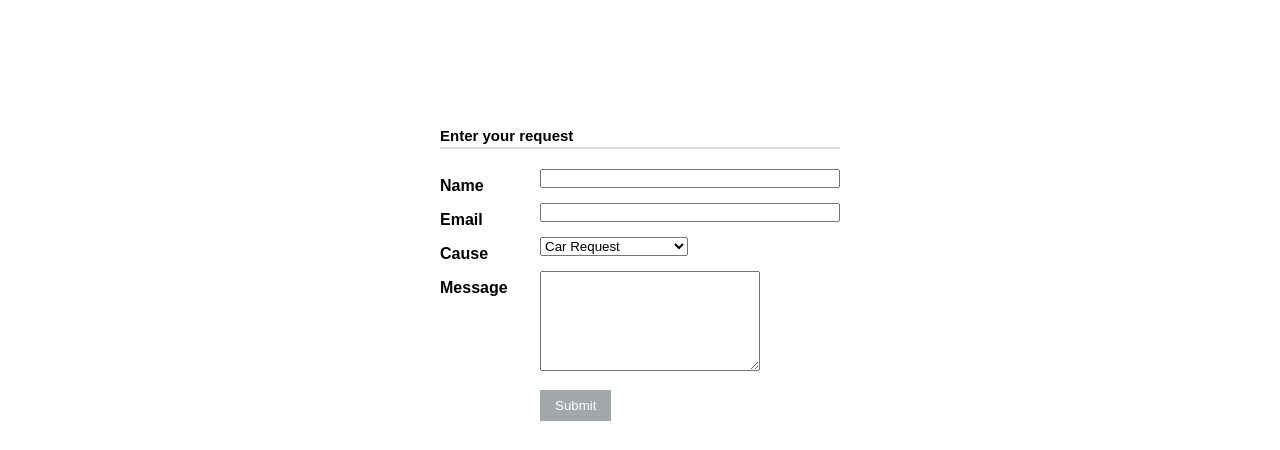
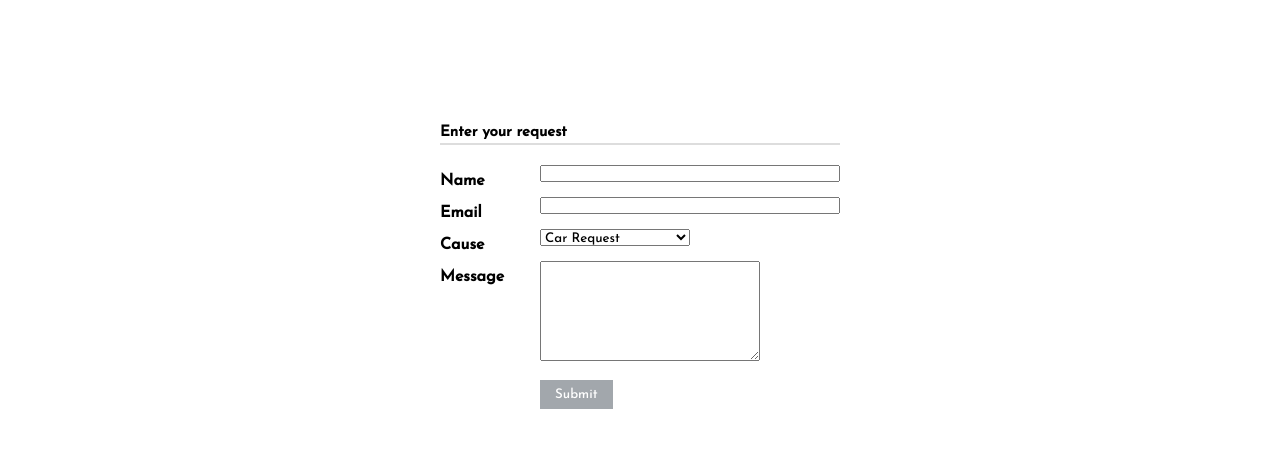
Before and after one commit to ryanspyan/Bilhubben-av-Ryan-Nikola, a plain HTML site: page kontakt.html in a window 1280 px wide. Shown: the part 148-598 px from the top of the page. Drawn offline with Linux system fonts and the light colour scheme.

Commit message:
Update kontakt.html

```diff
--- a/kontakt.html
+++ b/kontakt.html
@@ -8,6 +8,8 @@
 <link rel="stylesheet" href="kontakt.css">
 <link rel="preconnect" href="https://fonts.gstatic.com">
 <link href="https://fonts.googleapis.com/css2?family=Arvo&display=swap" rel="stylesheet">
+<link rel="preconnect" href="https://fonts.gstatic.com">
+<link href="https://fonts.googleapis.com/css2?family=Arvo&family=Josefin+Sans:wght@500&display=swap" rel="stylesheet">
 </head>
 <body>
 
```
